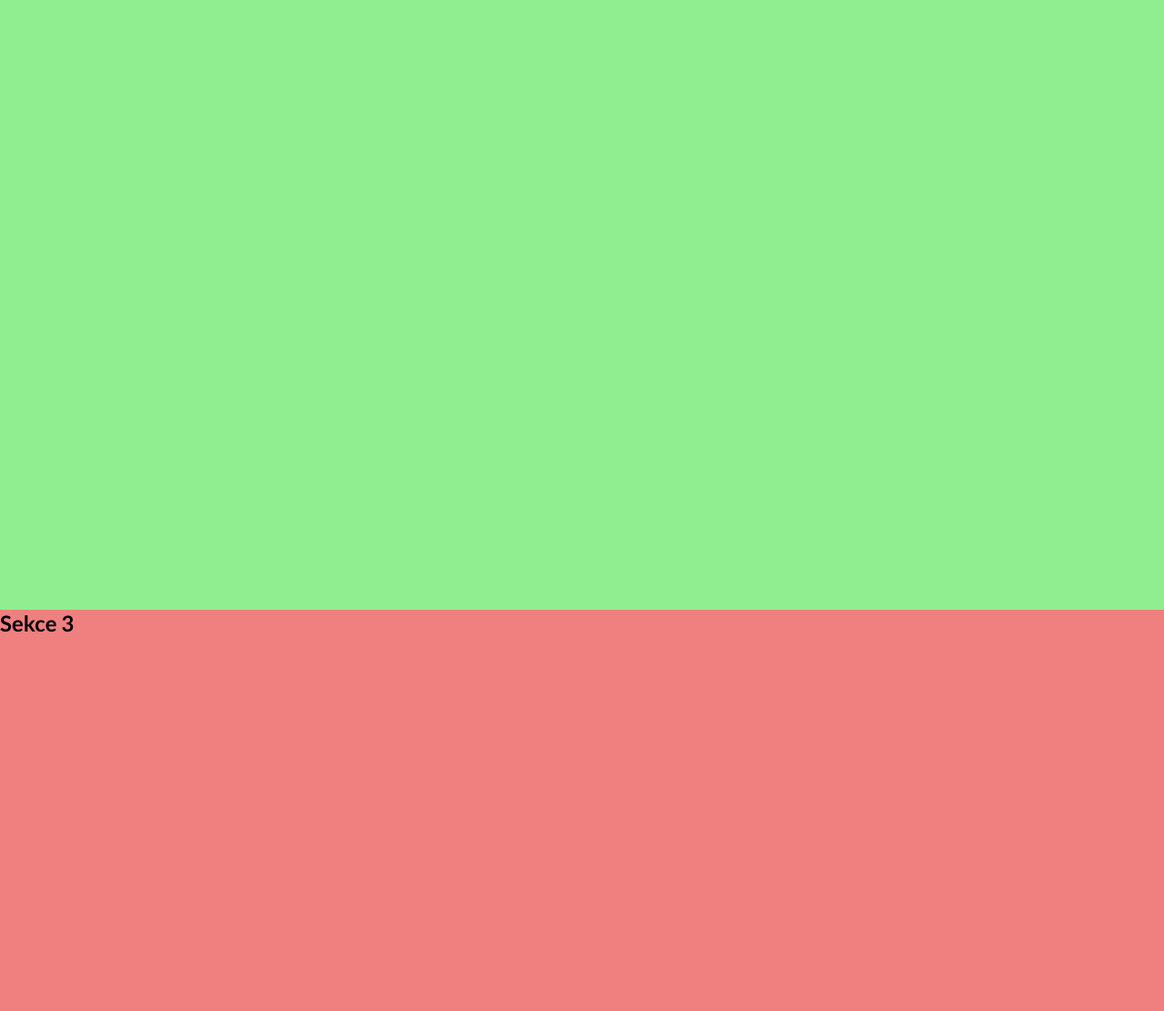
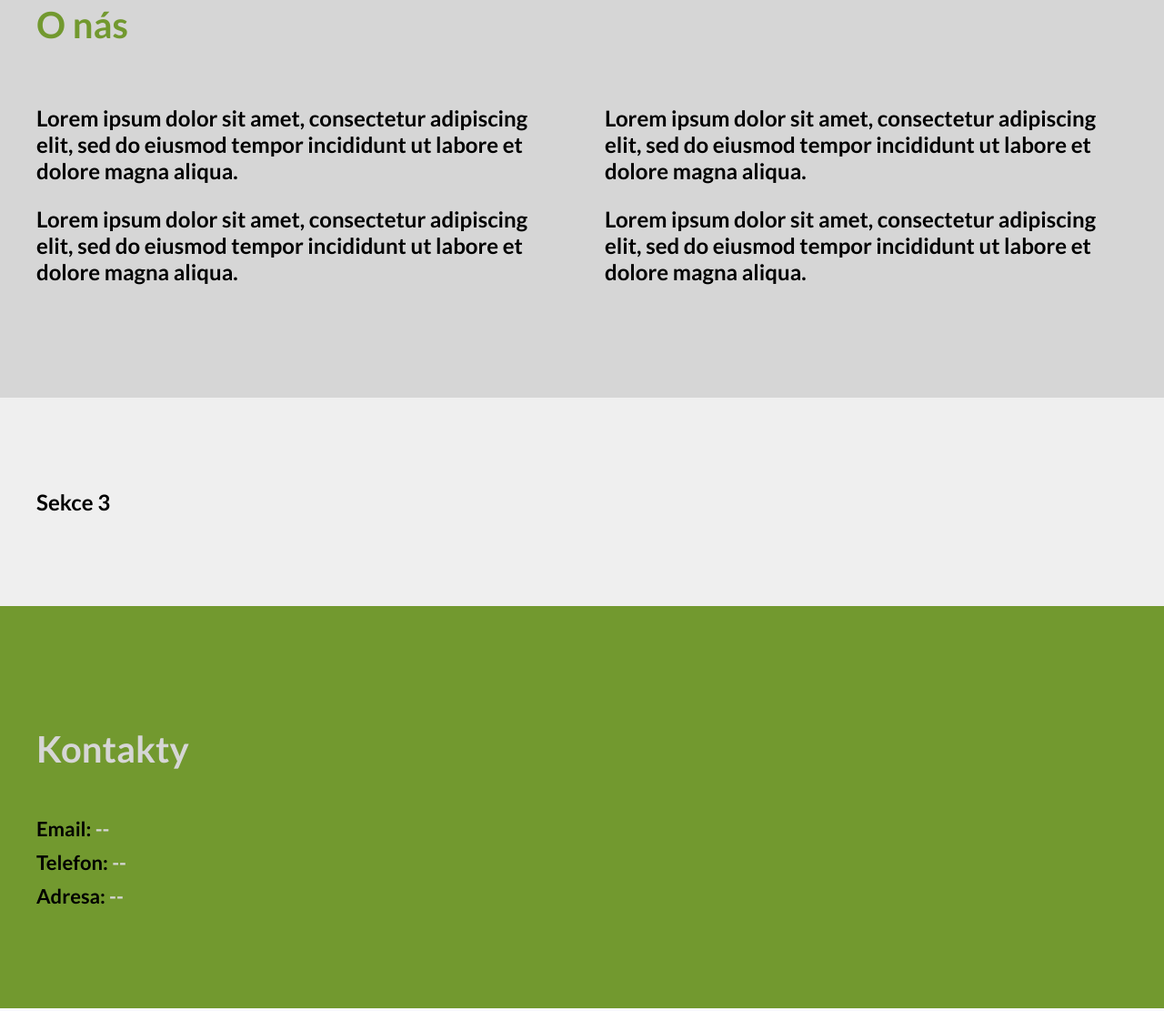
Before and after one commit to vaseknemec2-collab/AnyTIme-, a plain HTML site: page index.html in a window 1280 px wide. Shown: the part 1030-2141 px from the top of the page at 91% size. Drawn offline with Linux system fonts and the light colour scheme.

Commit message:
Upravené sekce a CSS

```diff
--- a/index.html
+++ b/index.html
@@ -8,7 +8,7 @@
     <link href="https://fonts.googleapis.com/css2?family=Lato:wght@400;700&display=swap" rel="stylesheet">
 </head>
 <body>
-    <section id="home" style="height:100vh;">
+
     <nav>
         <ul class="navbar">
             <li><a href="#home">AnyTime plus s.r.o.</a></li>
@@ -18,10 +18,38 @@
         </ul>
     </nav>
 
+    <section id="home" style="height:100vh;"></section>
+
+    <section id="o_nas" class="o_nas">
+        <H2>O nás</H2>
+        <div class="o_nas-container">
+            <div class="o_nas-text1">
+                <p>Lorem ipsum dolor sit amet, consectetur adipiscing elit, sed do eiusmod tempor incididunt ut labore et dolore magna aliqua.</p>
+                <p>Lorem ipsum dolor sit amet, consectetur adipiscing elit, sed do eiusmod tempor incididunt ut labore et dolore magna aliqua.</p>
+            </div>
+
+            <div class="o_nas-text2">
+                <p>Lorem ipsum dolor sit amet, consectetur adipiscing elit, sed do eiusmod tempor incididunt ut labore et dolore magna aliqua.</p>
+                <p>Lorem ipsum dolor sit amet, consectetur adipiscing elit, sed do eiusmod tempor incididunt ut labore et dolore magna aliqua.</p>
+            </div>
+        </div>
     </section>
-    <section id="o_nas" style="height:100vh; background-color: lightgreen;">Sekce 2</section>
-    <section id="odpad" style="height:100vh; background-color: lightcoral;">Sekce 3</section>
-    <section id="kontakty" style="height:100vh; background-color: lightblue;">Sekce 4</section>
+
+    <section id="odpad" class="odpad">Sekce 3</section>
+
+    <section id="kontakty" class="kontakty">
+    <h2>Kontakty</h2>
+
+    <div class="kontakt-container">
+
+        <div class="kontakt-info">
+            <p><strong>Email:</strong> -- </p>
+            <p><strong>Telefon:</strong> -- </p>
+            <p><strong>Adresa:</strong> -- </p>
+        </div>
+
+    </div>
+</section>
 
 </body>
 </html>
--- a/style.css
+++ b/style.css
@@ -57,11 +57,84 @@ body {
 
 #home {
     height: 100vh;
-    padding-top: 100px; /* přesně o něco víc než výška navbaru (80px) */
-    background-image: url('photo/prague.jpg');
+    padding-top: 100px;
+    background-image:
+        linear-gradient(rgba(154, 197, 58, 0.2), rgba(154, 197, 58, 0.5)), /* zelená folie 50% */
+        url('photo/prague.jpg'); /* obrázek */
     background-size: cover;
     background-position: center top;
     background-repeat: no-repeat;
     display: flex;
     flex-direction: column;
 }
+
+.o_nas {
+    min-height: auto;
+    padding: 100px 40px;
+    background-color: #d6d6d6;
+}
+
+.o_nas-container {
+    display: flex;
+    gap: 50px;
+    align-items: flex-start;
+    flex-wrap: wrap;
+}
+
+.o_nas h2 {
+    color: #72992f;
+    font-size: 40px;
+    margin-bottom: 40px;
+}
+
+.o_nas-text1 {
+    flex: 1;
+    gap: 50px;
+    align-items: center;
+    justify-content: center;
+    min-width: 300px;
+    flex-wrap: wrap;
+}
+
+.o_nas-text2 {
+    flex: 1;
+    gap: 50px;
+    align-items: center;
+    justify-content: center;
+    min-width: 300px;
+    flex-wrap: wrap;
+}
+
+.odpad {
+    min-height: auto;
+    padding: 100px 40px;
+    background-color: #efefef;
+}
+
+.kontakty {
+    min-height: auto;
+    padding: 100px 40px;
+    background-color: #72992f;
+}
+
+.kontakty h2 {
+    color: #d6d6d6;
+    font-size: 40px;
+    margin-bottom: 40px;
+}
+
+.kontakt-container {
+    display: flex;
+    gap: 50px;
+    align-items: flex-start;
+}
+
+.kontakt-info p {
+    margin: 10px 0;
+    font-size: 22px;
+    color: #d6d6d6;
+}
+
+.kontakt-info strong {
+    color: black;
+}
```
